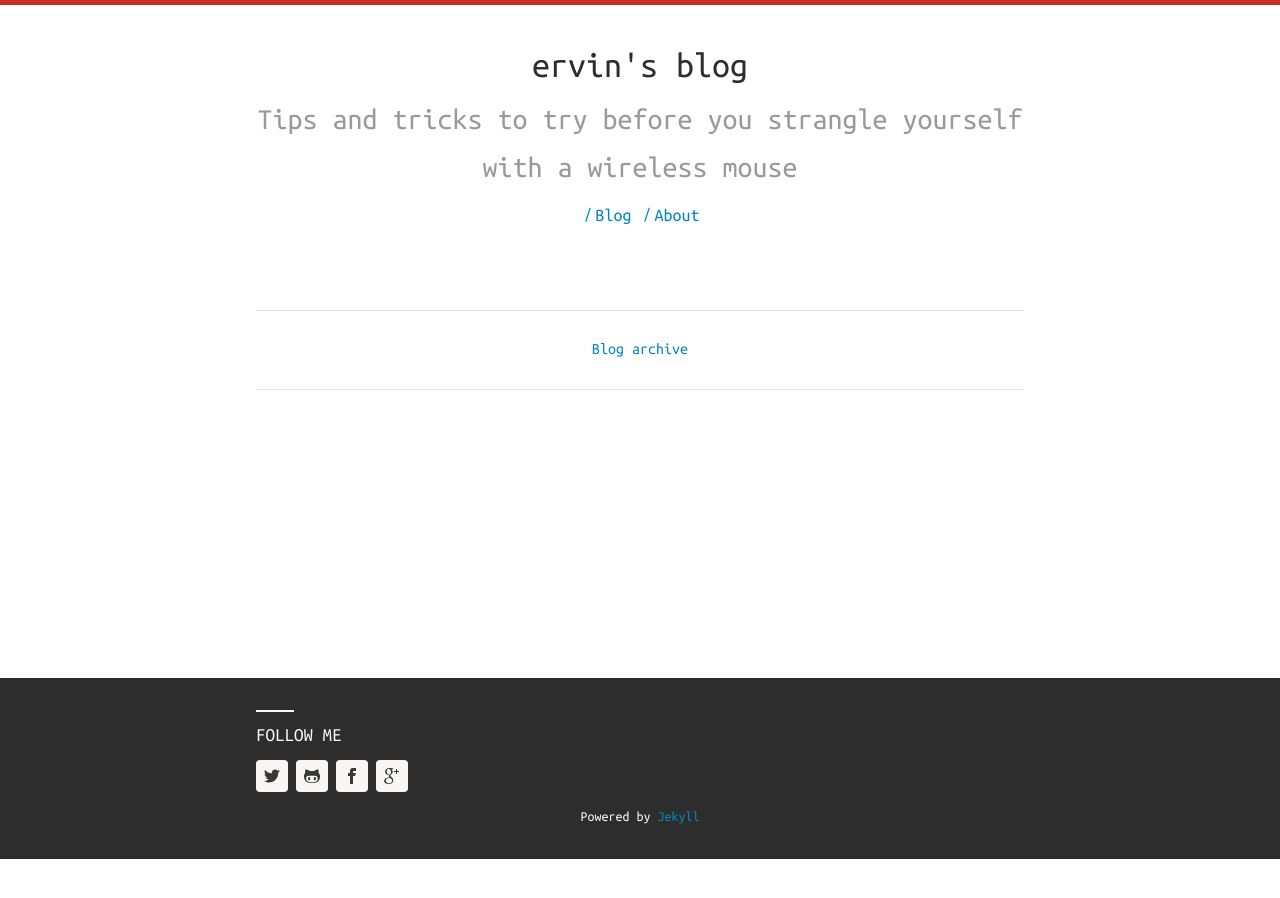
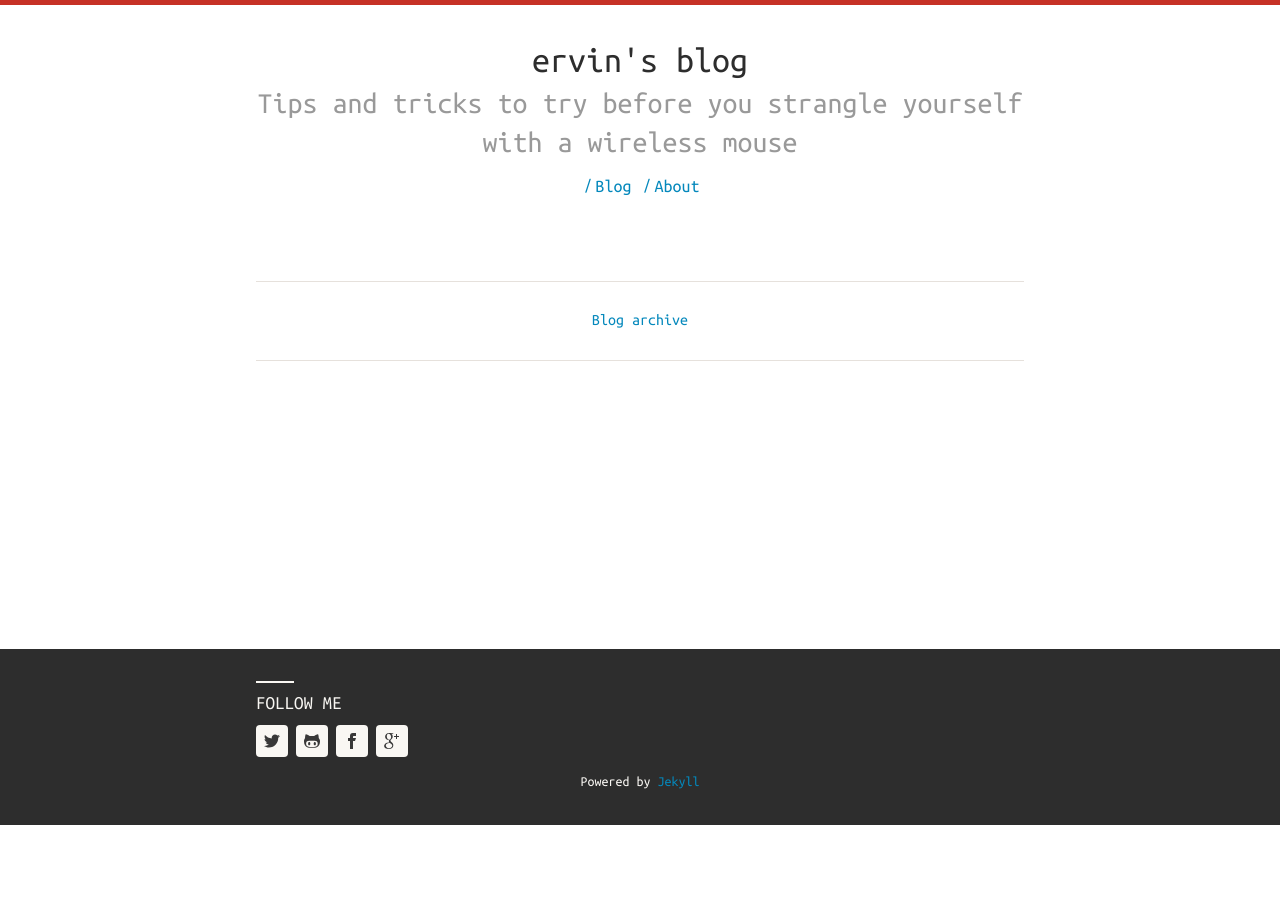
Before and after one commit to ervinb/ervinb.github.io, a Jekyll site: the page built from index.html, in a window 1280 px wide. Built offline with Jekyll 4.4.1, drawn with Linux system fonts in a browser that asks for light colours; nearby versions of some CDN libraries.

Commit message:
Update line spacing

```diff
--- a/assets/css/main.scss
+++ b/assets/css/main.scss
@@ -67,7 +67,7 @@ body {
 --------------------------------- */
 
 h1, h2, h3, h4, h5, h6 {
-  line-height: 1.6;
+  line-height: 1.3;
 }
 
 h1 {
```
Also changed, not shown: _posts/22-12-2016-portable-build-environments-with-docker.md (+1 -1 lines).
